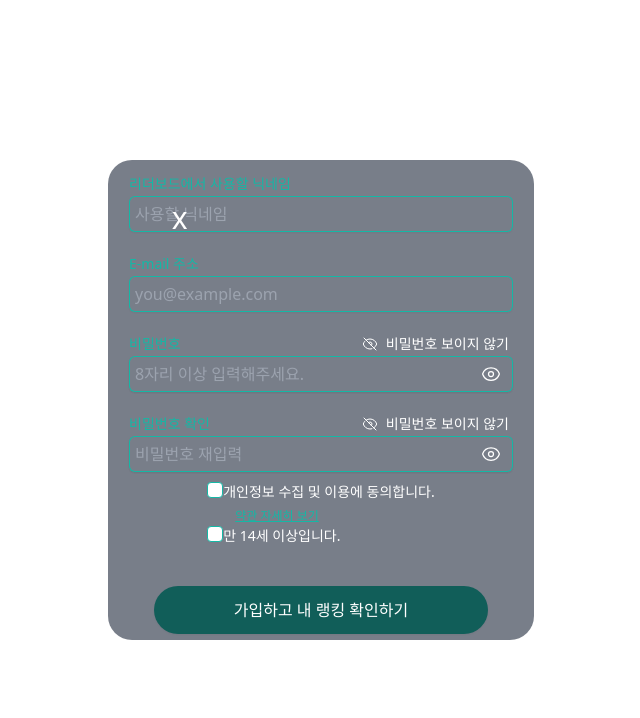
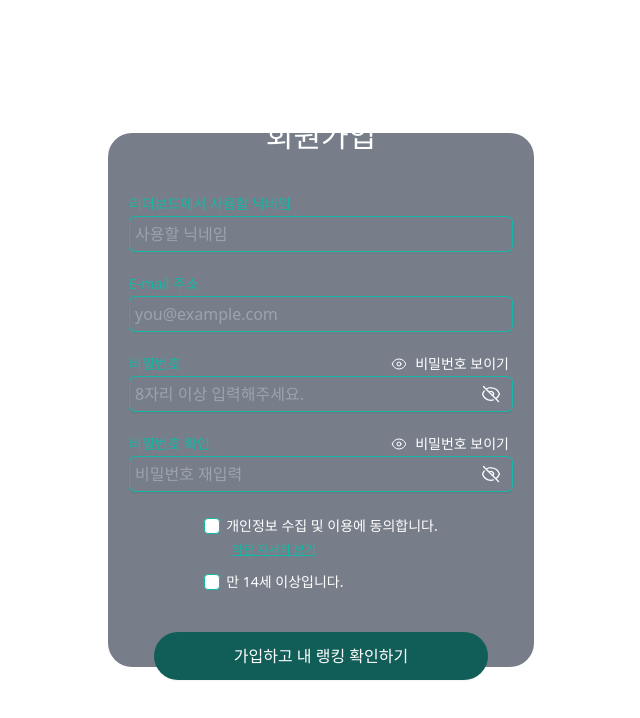
Before and after one commit to undermilli/tailwindtest, a React (Vite) app: page /signin in a window 1280 px wide. Shown: the top 718 px of the page, without its empty margins (319-959 px from the left). Built offline with nearby package versions, Linux system fonts and the light colour scheme.

Commit message:
LOL-38 style: layout style edit

```diff
--- a/src/pages/signin.jsx
+++ b/src/pages/signin.jsx
@@ -3,34 +3,10 @@ import "../index.css";
 import { EyeIcon, EyeSlashIcon } from "@heroicons/react/24/outline";
 
 function Signin() {
-  const OPTIONS = [
-    { value: "none", email: "메일 선택" },
-    { value: "naver", email: "naver.com" },
-    { value: "banana", email: "google.com" },
-    { value: "orange", email: "hanmail.net" },
-  ];
-
-  const SelectBox = (props) => {
-    return (
-      <select className=" w-1/2 bg-selectBoxColor text-selected text-lg outline-none rounded-xl border-2 border-inputBorder">
-        {props.options.map((option) => (
-          <option
-            key={option.value}
-            value={option.value}
-            defaultValue={props.defaultValue === option.value}
-          >
-            {option.email}
-          </option>
-        ))}
-      </select>
-    );
-  };
-
   return (
-    <div className="w-1/3 h-3/5 bg-slate-800/60 flex flex-col items-center justify-center fixed inset-0 m-auto text-whiteF rounded-3xl">
-      <button className="w-8 h-8 text-3xl absolute top-10 left-14">x</button>
-      <div className="bg-logoGray w-12 h-12 rounded-full "></div>
-      <h1 className="text-3xl">회원가입</h1>
+    <div className="w-1/3 h-4/6 bg-slate-800/60 flex flex-col items-center justify-center fixed inset-0 m-auto text-whiteF rounded-3xl">
+      <div className="bg-logoGray w-12 h-12 rounded-full mb-2.5 mt-7"></div>
+      <h1 className="text-3xl mb-7">회원가입</h1>
       <div>
         <div className="m-2.5 w-96">
           <label
@@ -77,8 +53,8 @@ function Signin() {
         >
           <p>비밀번호</p>
           <div className="flex items-center">
-            <EyeSlashIcon className="h-4 w-4 mx-1 text-whiteF" />
-            <p className="mx-1 text-whiteF">비밀번호 보이지 않기</p>
+            <EyeIcon className="h-4 w-4 mx-1 text-whiteF" />
+            <p className="mx-1 text-whiteF">비밀번호 보이기</p>
           </div>
         </label>
         <div className="relative mt-0 rounded-md shadow-sm">
@@ -90,7 +66,7 @@ function Signin() {
             placeholder="8자리 이상 입력해주세요."
           />
           <div className="pointer-events-none absolute inset-y-0 right-0 flex items-center pr-3">
-            <EyeIcon className="h-5 w-5 text-whiteF" aria-hidden="true" />
+            <EyeSlashIcon className="h-5 w-5 text-whiteF" aria-hidden="true" />
           </div>
         </div>
       </div>
@@ -101,8 +77,8 @@ function Signin() {
         >
           <p>비밀번호 확인</p>
           <div className="flex items-center">
-            <EyeSlashIcon className="h-4 w-4 mx-1 text-whiteF" />
-            <p className="mx-1 text-whiteF">비밀번호 보이지 않기</p>
+            <EyeIcon className="h-4 w-4 mx-1 text-whiteF" />
+            <p className="mx-1 text-whiteF">비밀번호 보이기</p>
           </div>
         </label>
         <div className="relative mt-0 rounded-md shadow-sm">
@@ -114,19 +90,19 @@ function Signin() {
             placeholder="비밀번호 재입력"
           />
           <div className="pointer-events-none absolute inset-y-0 right-0 flex items-center pr-3">
-            <EyeIcon className="h-5 w-5 text-whiteF" aria-hidden="true" />
+            <EyeSlashIcon className="h-5 w-5 text-whiteF" aria-hidden="true" />
           </div>
         </div>
       </div>
       <div>
-        <div className="text-left">
+        <div className="text-left mt-3.5 mb-3">
           <div className="flex">
             <input
               id="comments"
               aria-describedby="comments-description"
               name="comments"
               type="checkbox"
-              className="h-4 w-4 rounded border-teal-500 text-teal-500 focus:ring-teal-500"
+              className="h-4 w-4 rounded border-teal-500 text-teal-500 focus:ring-teal-500 mr-1.5 mt-0.5"
             />
             <p className="text-sm">개인정보 수집 및 이용에 동의합니다.</p>
           </div>
@@ -143,7 +119,7 @@ function Signin() {
             aria-describedby="comments-description"
             name="comments"
             type="checkbox"
-            className="h-4 w-4 rounded border-teal-500 text-teal-500 focus:ring-teal-500"
+            className="h-4 w-4 rounded border-teal-500 text-teal-500 focus:ring-teal-500 mr-1.5 mt-0.5"
           />
           <p className="text-sm">만 14세 이상입니다.</p>
         </div>
--- a/tailwind.config.js
+++ b/tailwind.config.js
@@ -11,7 +11,7 @@ export default {
         whiteF: "#ffffff",
       },
       backgroundColor: {
-        logoGray: "C4C4C4",
+        logoGray: "#C4C4C4",
       },
     },
   },
```
